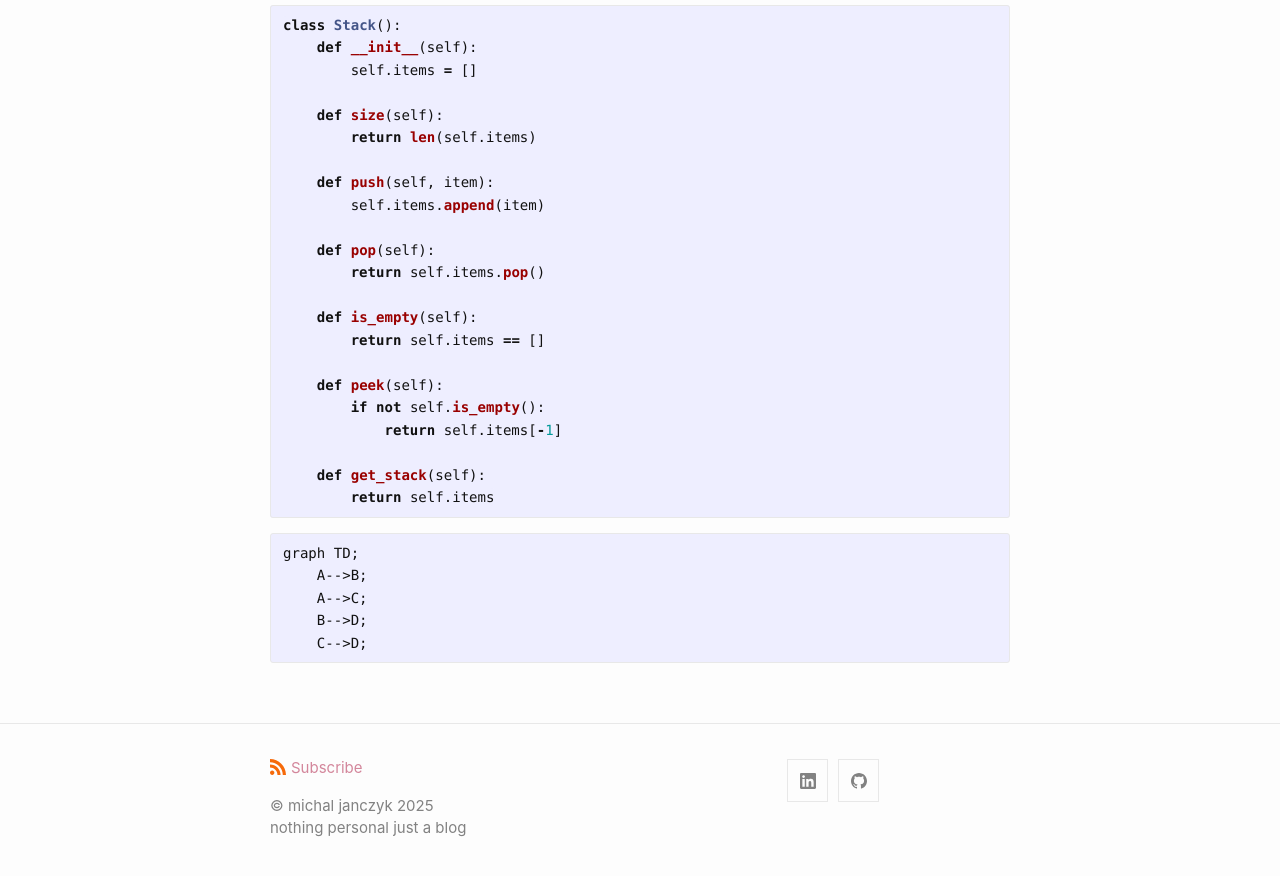
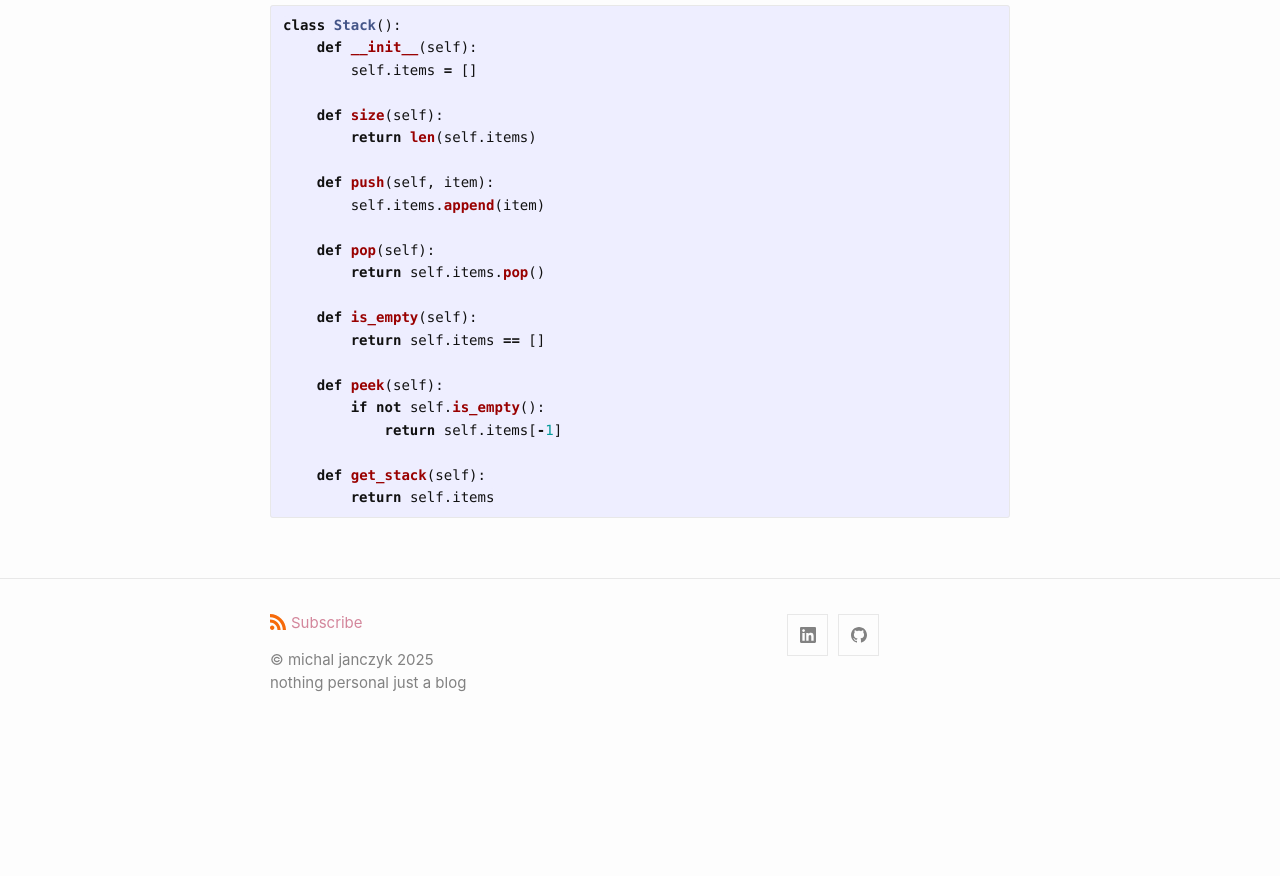
Before and after one commit to michal0janczyk/michaljanczyk.github.io, a Jekyll site: the page built from _posts/algorithms/2021-01-06-stack.markdown, in a window 1280 px wide and 900 px high, scrolled down 1046 px. Shown: the top 876 px of the window. Built offline with Jekyll 4.4.1, drawn with Linux system fonts in a browser that asks for light colours; after the commit the page ends 1800 px from its top, so only the background shows below that.

Commit message:
Update 2021-01-06-stack.markdown

````diff
--- a/_posts/algorithms/2021-01-06-stack.markdown
+++ b/_posts/algorithms/2021-01-06-stack.markdown
@@ -116,11 +115,3 @@ class Stack():
     def get_stack(self):
         return self.items
 ```
-
-```mermaid
-graph TD;
-    A-->B;
-    A-->C;
-    B-->D;
-    C-->D;
-```
````
Also changed, not shown: other parts of _posts/algorithms/2021-01-06-stack.markdown (+0 -1 lines).
